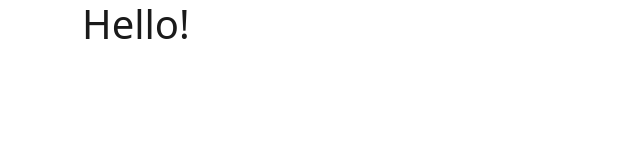
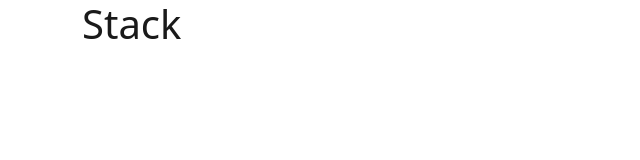
Before and after one commit to andrea-salvalaggio/portfolio, a Nuxt app: page /stack in a window 1280 px wide. Shown: the top 160 px of the page, without its empty margins (0-640 px from the left). Built offline with nearby package versions, Linux system fonts and the light colour scheme.

Commit message:
feat: implement page routing and set up index, about, and stack pages

```diff
--- a/app/app.vue
+++ b/app/app.vue
@@ -1,9 +1,5 @@
 <template>
-    <div class="container">
-        <div class="row">
-            <div class="col">
-                <h1>Hello!</h1>
-            </div>
-        </div>
-    </div>
+    <main>
+        <NuxtPage />
+    </main>
 </template>
--- /dev/null
+++ b/app/pages/about.vue
@@ -0,0 +1,15 @@
+<template>
+    <div class="container">
+        <div class="row">
+            <div class="col">
+                <h1>About</h1>
+            </div>
+        </div>
+    </div>
+</template>
+
+<script setup>
+useHead({
+    title: 'About | Andrea Salvalaggio'
+})
+</script>
--- /dev/null
+++ b/app/pages/index.vue
@@ -0,0 +1,15 @@
+<template>
+    <div class="container">
+        <div class="row">
+            <div class="col">
+                <h1>Home</h1>
+            </div>
+        </div>
+    </div>
+</template>
+
+<script setup>
+useHead({
+    title: 'Andrea Salvalaggio'
+})
+</script>
--- /dev/null
+++ b/app/pages/stack.vue
@@ -0,0 +1,15 @@
+<template>
+    <div class="container">
+        <div class="row">
+            <div class="col">
+                <h1>Stack</h1>
+            </div>
+        </div>
+    </div>
+</template>
+
+<script setup>
+useHead({
+    title: 'Stack | Andrea Salvalaggio'
+})
+</script>
```
